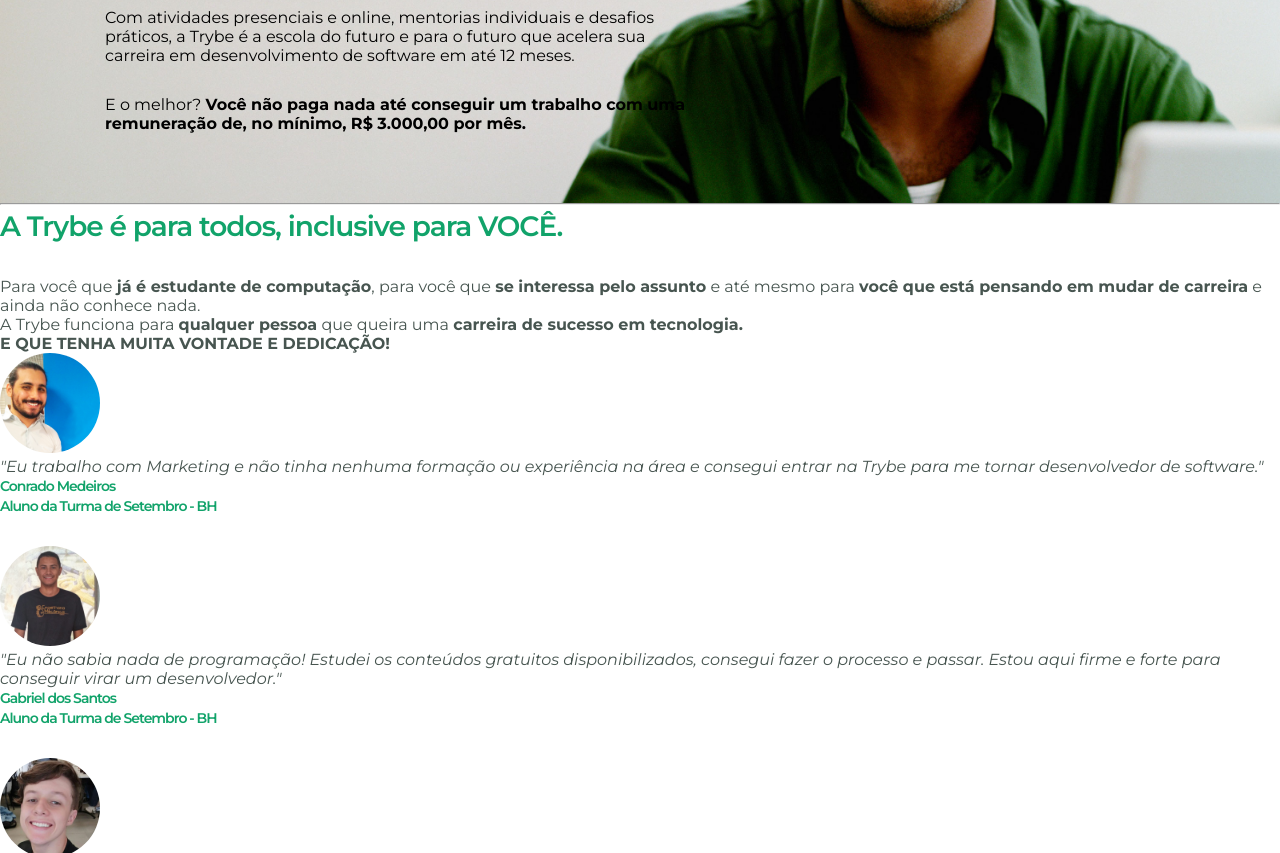
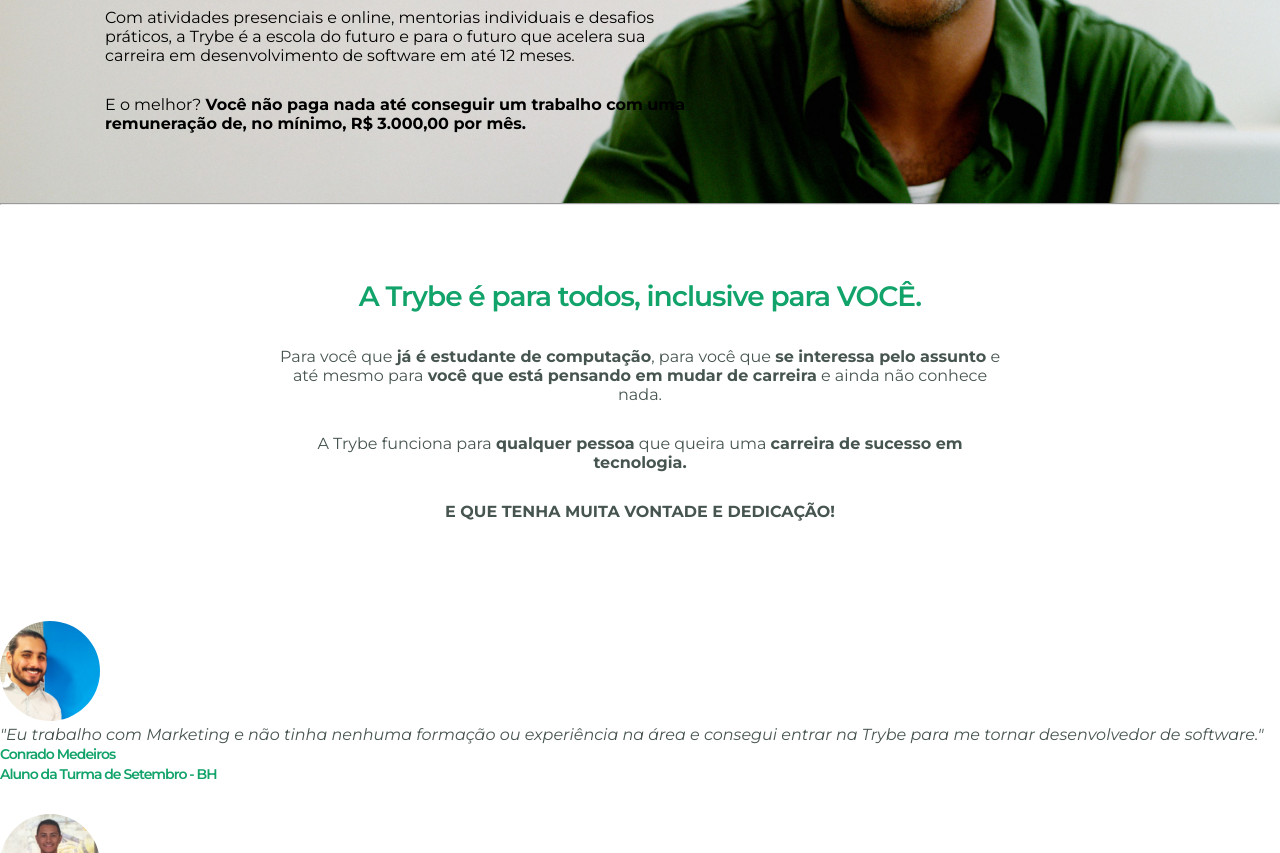
Before and after one commit to LuciAndre/Trybe-exercises, a plain HTML site: page bloco_3/dia_3/trybe.html in a window 1280 px wide. Shown: the part 247-1100 px from the top of the page. Drawn offline with Linux system fonts and the light colour scheme.

Commit message:
Estiliza a Trybe e para  todos...

```diff
--- a/bloco_3/dia_3/styleTrybe.css
+++ b/bloco_3/dia_3/styleTrybe.css
@@ -23,6 +23,7 @@ body {
   line-height: 42px;
   font-weight: 600;
   font-size: 28px;
+  margin-bottom: 30px;
 }
 
 .testimonial_name {
@@ -63,5 +64,18 @@ body {
 
 .header-text p {
   margin-bottom: 30px;
+}
 
+.market {
+  padding: 70px 30px;
+  text-align: center;
 }
+
+.market-text {
+  max-width: 60%;
+  margin: auto;
+}
+
+.market-text p {
+  margin-bottom: 30px;
+}
--- a/bloco_3/dia_3/trybe.html
+++ b/bloco_3/dia_3/trybe.html
@@ -25,12 +25,14 @@
 
   <hr>
 
-  <h3 class="trybe_green section-title">A Trybe é para todos, inclusive para VOCÊ.</h3>
-
-  <p class="paragraph_geral">Para você que <strong>já é estudante de computação</strong>, para você que <strong>se interessa pelo assunto</strong> e até mesmo para <strong>você que está pensando em mudar de carreira</strong> e ainda não conhece nada.</p>
-
-  <p class="paragraph_geral">A Trybe funciona para <strong>qualquer pessoa</strong> que queira uma <strong>carreira de sucesso em tecnologia.</strong></p>
-  <p class="paragraph_geral"><strong>E QUE TENHA MUITA VONTADE E DEDICAÇÃO!</strong></p>
+  <div class="market">
+    <h3 class="trybe_green section-title">A Trybe é para todos, inclusive para VOCÊ.</h3>
+    <div class="market-text">
+      <p class="paragraph_geral">Para você que <strong>já é estudante de computação</strong>, para você que <strong>se interessa pelo assunto</strong> e até mesmo para <strong>você que está pensando em mudar de carreira</strong> e ainda não conhece nada.</p>
+      <p class="paragraph_geral">A Trybe funciona para <strong>qualquer pessoa</strong> que queira uma <strong>carreira de sucesso em tecnologia.</strong></p>
+      <p class="paragraph_geral"><strong>E QUE TENHA MUITA VONTADE E DEDICAÇÃO!</strong></p>
+    </div>
+  </div>
 
   <img class="picture" src="images/conrado-medeiros.png" alt="Conrado Medeiros" width="100px">
   <p class="paragraph_geral"><em>"Eu trabalho com Marketing e não tinha nenhuma formação ou experiência na área e consegui entrar na Trybe para me tornar desenvolvedor de software."</em></p>
```
